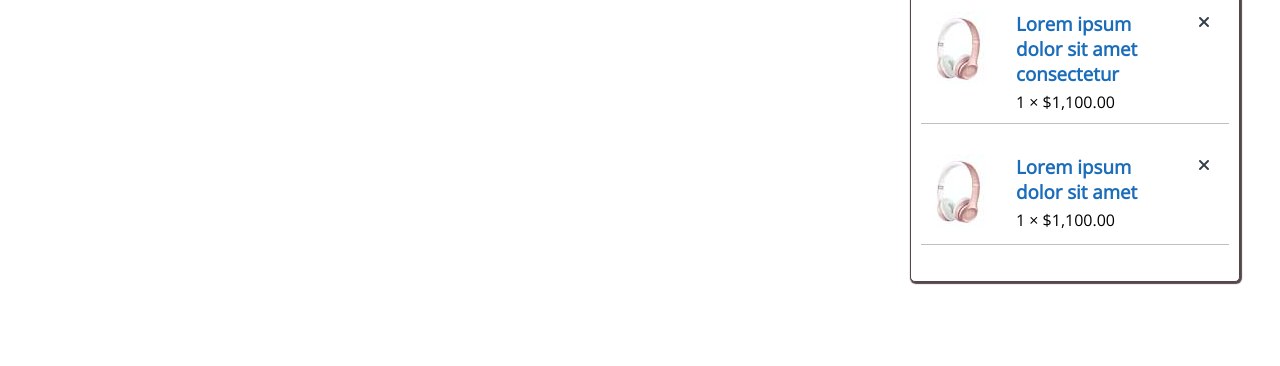
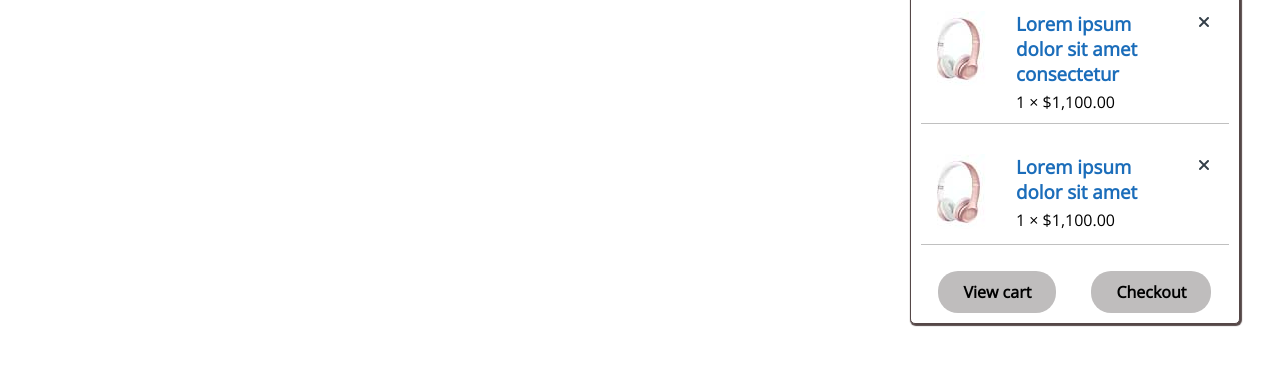
Before and after one commit to hasnat-shohag/ecommerce_site, a plain HTML site: page index.html in a window 1280 px wide. Shown: the part 134-500 px from the top of the page. Drawn offline with nearby package versions, Linux system fonts and the light colour scheme.

Commit message:
cart content button

```diff
--- a/assets/style.css
+++ b/assets/style.css
@@ -284,6 +284,20 @@ body {
 #navbar .content .right .cart_content .cart_elements .cart_elements_item li a {}
 
 #navbar .content .right .cart_content .cart_elements .cart_elements_item li a i {}
-
-
+#navbar .content .right .cart_content .cart_btn{
+    display: flex;
+    justify-content: space-around;
+}
+#navbar .content .right .cart_content .cart_btn a{
+    background-color: rgb(191, 189, 189);
+    padding: 10px 25px;
+    border-radius: 20px;
+    color: black;
+    font-weight: 600;
+}
+#navbar .content .right .cart_content .cart_btn a:hover{
+    background-color: rgb(62, 62, 61);
+    transition-duration: 0.3s;
+    color: white;
+}
 /* Navbar Part End  */
--- a/index.html
+++ b/index.html
@@ -176,6 +176,10 @@
                             </li>
 
                         </ul>
+                        <div class="cart_btn">
+                            <a href="#">View cart</a>
+                            <a href="#">Checkout</a>
+                        </div>
                     </div>
                 </div>
             </div>
```
